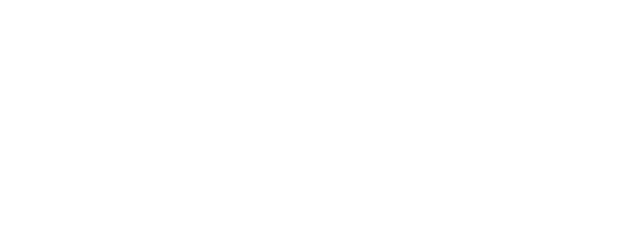
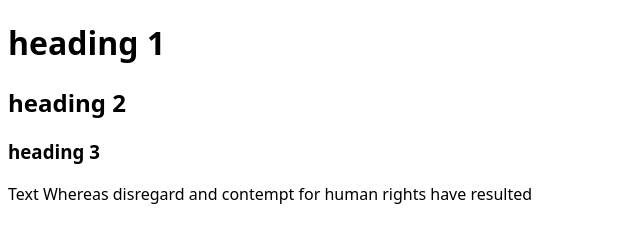
Before and after one commit to EventHorizon42/landing1, a plain HTML site: page index.html in a window 1280 px wide. Shown: the whole page, without its empty margins (0-640 px from the left). Drawn offline with Linux system fonts and the light colour scheme.

Commit message:
update of index.html and style.css, color, font added

```diff
--- a/index.html
+++ b/index.html
@@ -12,5 +12,7 @@
         <h1>heading 1</h1>
         <h2>heading 2</h2>
         <h3>heading 3</h3>
+        Text
+        Whereas disregard and contempt for human rights have resulted
     </body>
 </html>
--- a/style.css
+++ b/style.css
@@ -1,6 +1,11 @@
 /* style.css */
 
 * {
-    color:white;
+    color:rgb(0, 0, 0);
+    font-family: system-ui, -apple-system, BlinkMacSystemFont, 'Segoe UI', Roboto, Oxygen, Ubuntu, Cantarell, 'Open Sans', 'Helvetica Neue', sans-serif
 
-}
+  }
+
+  {
+
+  }
```
